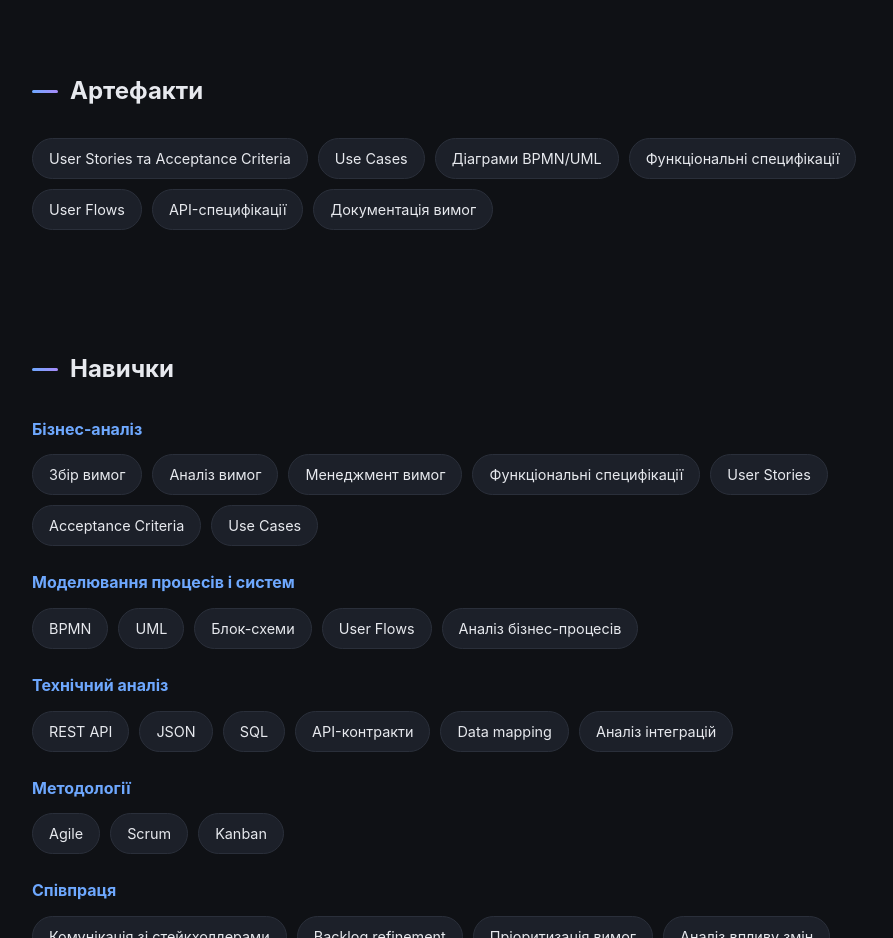
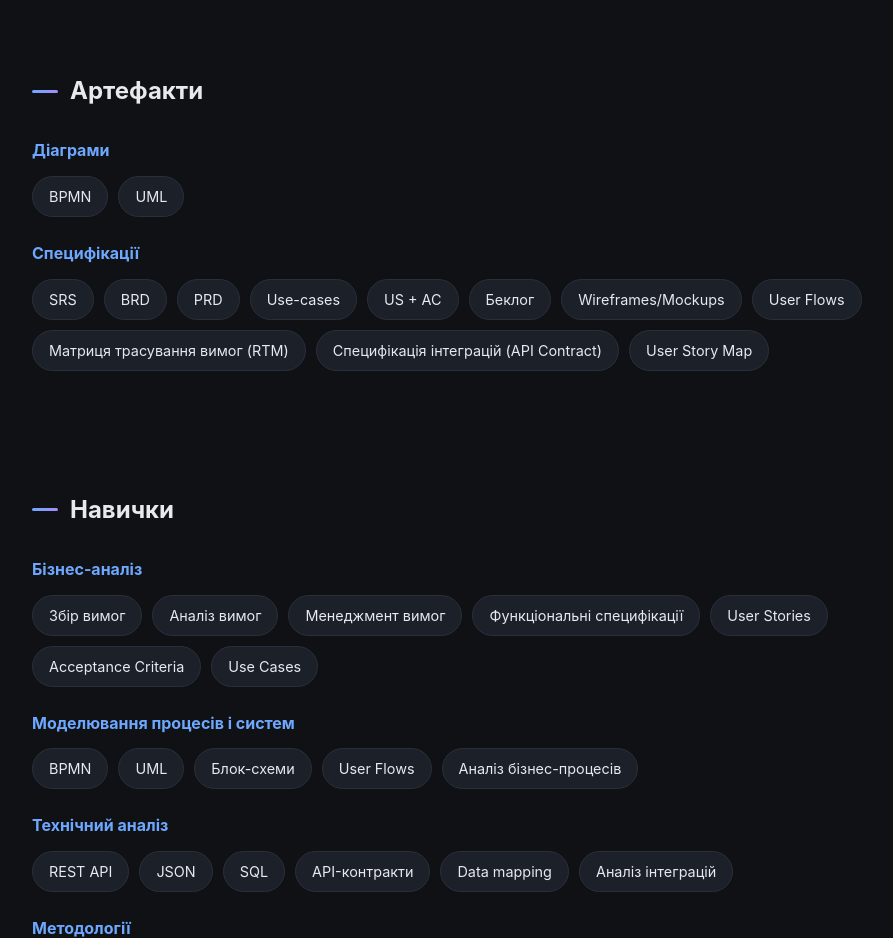
Before and after one commit to dashagerasimenko006-dev/my-website, a plain HTML site: page index.html in a window 1280 px wide. Shown: the part 2800-3738 px from the top of the page, without its empty margins (182-1075 px from the left). Drawn offline with Linux system fonts and the light colour scheme; no server answers.

Commit message:
Повернути повний список артефактів
Co-Authored-By: Claude Sonnet 5.5 <noreply@anthropic.com>

```diff
--- a/index.html
+++ b/index.html
@@ -386,14 +386,29 @@
     <section id="artifacts">
       <h2 class="section-title">Артефакти</h2>
 
-      <div class="skills">
-        <span class="skill">User Stories та Acceptance Criteria</span>
-        <span class="skill">Use Cases</span>
-        <span class="skill">Діаграми BPMN/UML</span>
-        <span class="skill">Функціональні специфікації</span>
-        <span class="skill">User Flows</span>
-        <span class="skill">API-специфікації</span>
-        <span class="skill">Документація вимог</span>
+      <div class="skill-group">
+        <h3>Діаграми</h3>
+        <div class="skills">
+          <span class="skill">BPMN</span>
+          <span class="skill">UML</span>
+        </div>
+      </div>
+
+      <div class="skill-group">
+        <h3>Специфікації</h3>
+        <div class="skills">
+          <span class="skill">SRS</span>
+          <span class="skill">BRD</span>
+          <span class="skill">PRD</span>
+          <span class="skill">Use-cases</span>
+          <span class="skill">US + AC</span>
+          <span class="skill">Беклог</span>
+          <span class="skill">Wireframes/Mockups</span>
+          <span class="skill">User Flows</span>
+          <span class="skill">Матриця трасування вимог (RTM)</span>
+          <span class="skill">Специфікація інтеграцій (API Contract)</span>
+          <span class="skill">User Story Map</span>
+        </div>
       </div>
     </section>
 
```
Also changed, not shown: index-en.html (+23 -8 lines).
